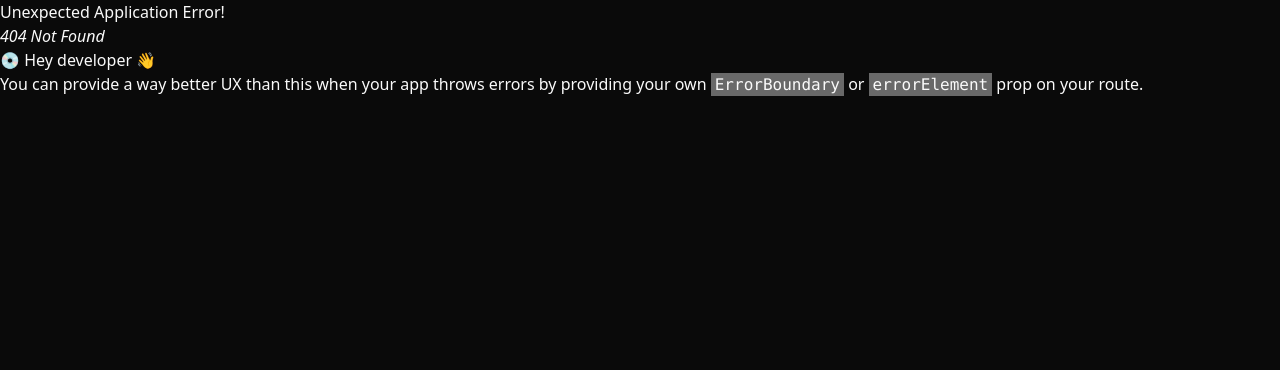
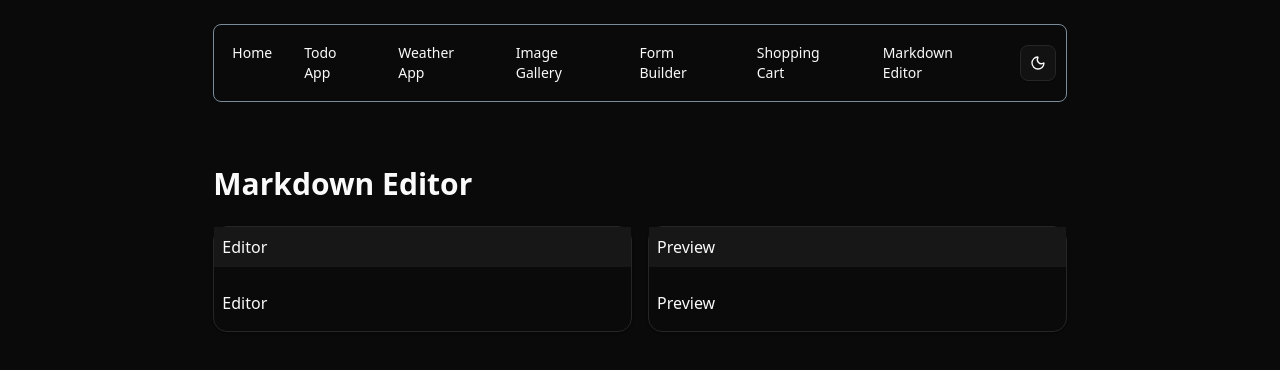
Before and after one commit to ap999nea/react-exercises, a React (Vite) app: page /markdown-editor in a window 1280 px wide. Before the commit this address had no page. Shown: the top 370 px of the page. Built offline with nearby package versions, Linux system fonts and the light colour scheme.

Commit message:
feat: starts implementing markdown editor app

```diff
--- a/src/App.tsx
+++ b/src/App.tsx
@@ -30,6 +30,9 @@ export const App = () => {
             <NavigationMenuLink>
               <NavLink to="/shopping-cart">Shopping Cart</NavLink>
             </NavigationMenuLink>
+            <NavigationMenuLink>
+              <NavLink to="/markdown-editor">Markdown Editor</NavLink>
+            </NavigationMenuLink>
           </div>
           <div className="flex items-center gap-4">
             <ThemeToggle />
--- /dev/null
+++ b/src/apps/MarkdownEditor/MarkdownEditorApp.tsx
@@ -0,0 +1,14 @@
+import { Editor } from "./components/Editor";
+import { Preview } from "./components/Preview";
+
+export const MarkdownEditorApp = () => {
+  return (
+    <div className="flex flex-col gap-6 w-5/6 md:w-4/6">
+      <h1 className="text-3xl font-bold">Markdown Editor</h1>
+      <div className="grid grid-cols-1 lg:grid-cols-2 gap-4">
+        <Editor />
+        <Preview />
+      </div>
+    </div>
+  );
+};
--- /dev/null
+++ b/src/apps/MarkdownEditor/components/Editor.tsx
@@ -0,0 +1,10 @@
+import { Card } from "@/components/ui/card";
+
+export const Editor = () => {
+  return (
+    <Card className="p-0 flex flex-col gap-4">
+      <div className="p-2 bg-[#171717]">Editor</div>
+      <div className="p-2 pb-4">Editor</div>
+    </Card>
+  );
+};
--- /dev/null
+++ b/src/apps/MarkdownEditor/components/Preview.tsx
@@ -0,0 +1,10 @@
+import { Card } from "@/components/ui/card";
+
+export const Preview = () => {
+  return (
+    <Card className="p-0 flex flex-col gap-4">
+      <div className="p-2 bg-[#171717]">Preview</div>
+      <div className="p-2 pb-4">Preview</div>
+    </Card>
+  );
+};
--- a/src/main.tsx
+++ b/src/main.tsx
@@ -9,6 +9,7 @@ import { TodoApp } from "./apps/Todo/TodoApp.tsx";
 import { WeatherApp } from "./apps/Weather/WeatherApp.tsx";
 import { ThemeProvider } from "./components/ThemeProvider/ThemeProvider.tsx";
 import "./index.css";
+import { MarkdownEditorApp } from "./apps/MarkdownEditor/MarkdownEditorApp.tsx";
 import { Welcome } from "./Welcome.tsx";
 
 const ImageGallery = lazy(
@@ -58,6 +59,10 @@ const router = createBrowserRouter([
           },
         ],
       },
+      {
+        path: "/markdown-editor",
+        Component: MarkdownEditorApp,
+      },
     ],
   },
 ]);
```
